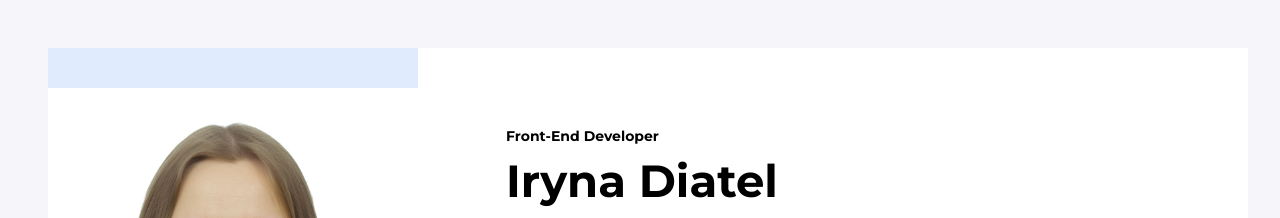
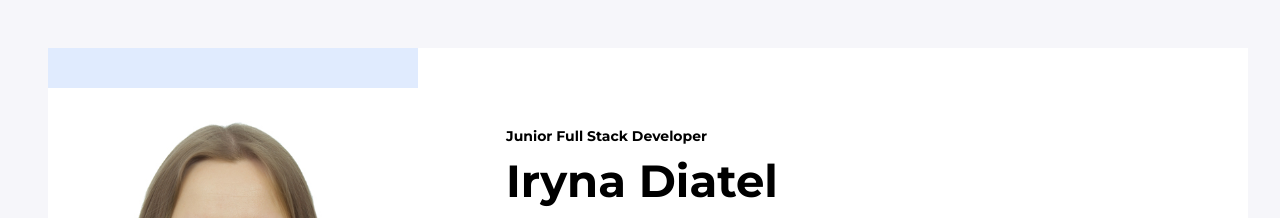
Before and after one commit to IrynaDiatel/my_resume, a plain HTML site: page index.html in a window 1280 px wide. Shown: the top 218 px of the page. Drawn offline with Linux system fonts and the light colour scheme.

Commit message:
Update index.html

```diff
--- a/index.html
+++ b/index.html
@@ -19,7 +19,7 @@
       <div class="main-content">
         <!--My info-->
         <div class="my-info">
-          <h2 class="my-profession">Front-End Developer</h2>
+          <h2 class="my-profession">Junior Full Stack Developer</h2>
           <h1 class="my-name">Iryna Diatel</h1>
           <p class="my-descr">
             She was born on October 4, 1991 in Kyiv, Ukraine. She graduated from
```
